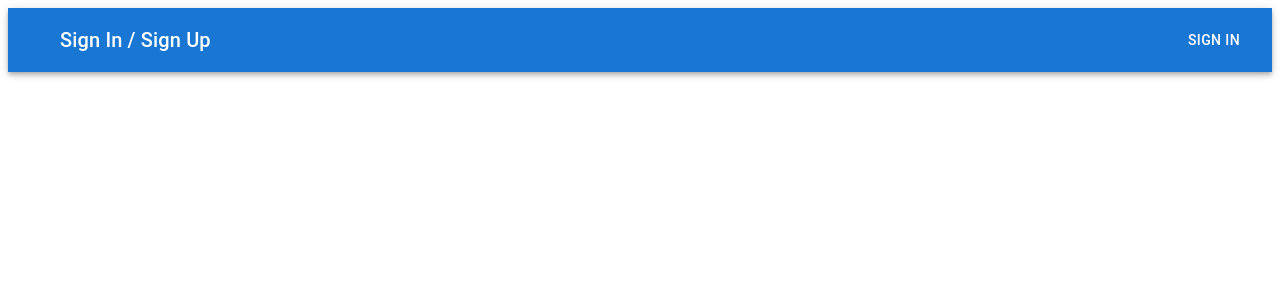
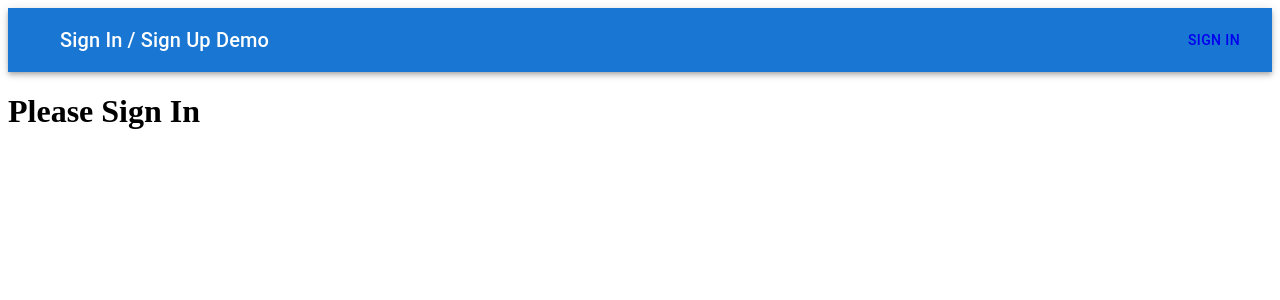
Before and after one commit to jdokon/react-firebase-auth, a React (Vite) app: page / in a window 1280 px wide. Shown: the top 300 px of the page. Built offline with nearby package versions, Linux system fonts and the light colour scheme; no server answers.

Commit message:
Added signin and signup routes

```diff
--- a/src/App.jsx
+++ b/src/App.jsx
@@ -1,5 +1,4 @@
 import { BrowserRouter as Router, Routes, Route } from "react-router-dom"
-import HomePage from "./components/home-page"
 import { Authentication } from "./components/authentication/authentication"
 import { useEffect } from "react"
 import {
@@ -9,6 +8,9 @@ import {
 import { setCurrentUser } from "./store/user/user.action"
 import { useDispatch } from "react-redux"
 import { Navigation } from "./routes/navigation/navigation"
+import HomePage from "./routes/home/home-page"
+import { SignInForm } from "./components/sign-in-form/sign-in-form"
+import { SignUpForm } from "./components/sign-up-form/sign-up-form"
 
 function App() {
   const dispatch = useDispatch()
@@ -26,9 +28,12 @@ function App() {
 
   return (
     <Routes>
-      <Route path="/" element={<Navigation />} />
-      <Route path="/auth" element={<Authentication />} />
-      <Route path="/home" element={<HomePage />} />
+      <Route path="/" element={<Navigation />}>
+        <Route index element={<HomePage />} />
+        <Route path="/signin" element={<SignInForm />} />
+        <Route path="/signup" element={<SignUpForm />} />
+        {/* <Route path="/auth" element={<Authentication />} /> */}
+      </Route>
     </Routes>
   )
 }
--- a/src/components/authentication/authentication.jsx
+++ b/src/components/authentication/authentication.jsx
@@ -15,12 +15,6 @@ export const Authentication = () => {
         <SignInForm />
         <SignUpForm />
       </div>
-
-      {currentUser ? (
-        <button onClick={signOutUser}>SIGN OUT</button>
-      ) : (
-        <h1>USER NOT LOGGED IN</h1>
-      )}
     </>
   )
 }
--- a/src/components/home-page.jsx
+++ /dev/null
@@ -1,9 +0,0 @@
-const HomePage = () => {
-  return (
-    <div>
-      <h1>Home Page</h1>
-    </div>
-  )
-}
-
-export default HomePage
--- a/src/components/sign-up-form/sign-up-form.jsx
+++ b/src/components/sign-up-form/sign-up-form.jsx
@@ -55,8 +55,6 @@ export const SignUpForm = () => {
         console.log("user creation encountered an error", error)
       }
     }
-
-    //navigate("/home")
   }
 
   return (
--- /dev/null
+++ b/src/routes/home/home-page.jsx
@@ -0,0 +1,17 @@
+import { useSelector } from "react-redux"
+import { signOutUser } from "../../utils/firebase-utils"
+
+const HomePage = () => {
+  const currentUser = useSelector((state) => state.user.currentUser)
+  return (
+    <div>
+      {currentUser ? (
+        <button onClick={signOutUser}>SIGN OUT</button>
+      ) : (
+        <h1>Please Sign In</h1>
+      )}
+    </div>
+  )
+}
+
+export default HomePage
--- a/src/routes/navigation/navigation.jsx
+++ b/src/routes/navigation/navigation.jsx
@@ -6,10 +6,12 @@ import {
   Toolbar,
   Typography,
 } from "@mui/material"
+import { Link, Outlet } from "react-router-dom"
 // import MenuIcon from "@mui/icons-material/Menu"
 
 export const Navigation = () => {
   return (
+    <>
       <Box sx={{ flexGrow: 1 }}>
         <AppBar position="static">
           <Toolbar>
@@ -23,11 +25,16 @@ export const Navigation = () => {
               {/* <MenuIcon /> */}
             </IconButton>
             <Typography variant="h6" component="div" sx={{ flexGrow: 1 }}>
-            Sign In / Sign Up
+              Sign In / Sign Up Demo
             </Typography>
+            <Link to="/signin" color="inherit">
               <Button color="inherit">Sign In</Button>
+            </Link>
+            {/* <button onClick={signOutUser}>SIGN OUT</button> */}
           </Toolbar>
         </AppBar>
       </Box>
+      <Outlet />
+    </>
   )
 }
```
Lines whose indentation alone changed are shown as unchanged.
